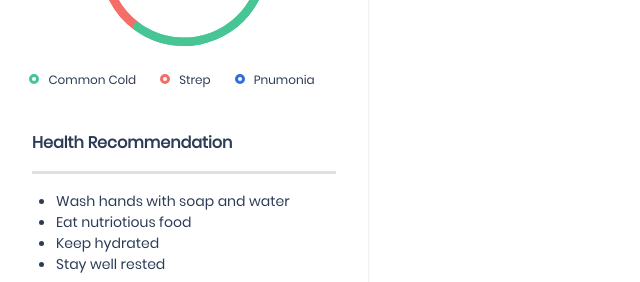
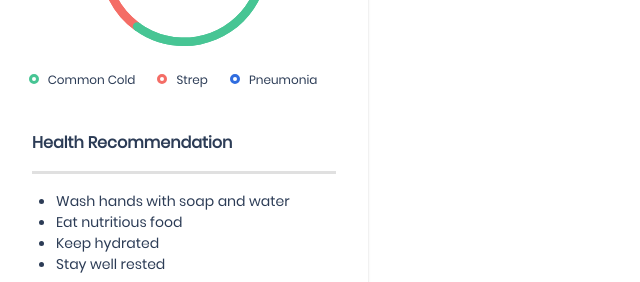
Before and after one commit to clarissa-ai/clarissa-web-frontend, a React (Create React App) app: page /ci in a window 1280 px wide. Shown: the part 221-503 px from the top of the page, without its empty margins (0-640 px from the left). Built offline with nearby package versions, Linux system fonts and the light colour scheme; no server answers; a web font is replaced by a local one.

Commit message:
Ready for presentation, not complete

```diff
--- a/src/components/dashboard/current-illness/CurrentIllness.jsx
+++ b/src/components/dashboard/current-illness/CurrentIllness.jsx
@@ -28,7 +28,7 @@ const healthRecc = [
         title: 'Wash hands with soap and water',
     },
     {
-        title: 'Eat nutriotious food',
+        title: 'Eat nutritious food',
     },
     {
         title: 'Keep hydrated',
@@ -39,7 +39,7 @@ const healthRecc = [
 ];
 
 const dataNum = [60, 15, 25];
-const diseases = ['Common Cold', 'Strep', 'Pnumonia'];
+const diseases = ['Common Cold', 'Strep', 'Pneumonia'];
 const displayDiseases = [
     {
         title: 'Common Cold',
@@ -50,7 +50,7 @@ const displayDiseases = [
         percent: 15,
     },
     {
-        title: 'Pnumonia',
+        title: 'Pneumonia',
         percent: 25,
     },
 ];
@@ -83,7 +83,7 @@ const CurrentIllness = (props) => {
                                     <Box style={{color: `${colors[index]}`, borderWidth: 3, marginTop: 4}} border={1} borderRadius={10} width={4} height={4}/>
                                     <Box width={9} height={4}/>
                                     <Typography color='textPrimary' variant='caption'>{disease.title}</Typography>
-                                    <Box width={24} height={4}/>
+                                    <Box width={22} height={4}/>
                                 </Grid>
                             </Grid>
                         </div>
```
